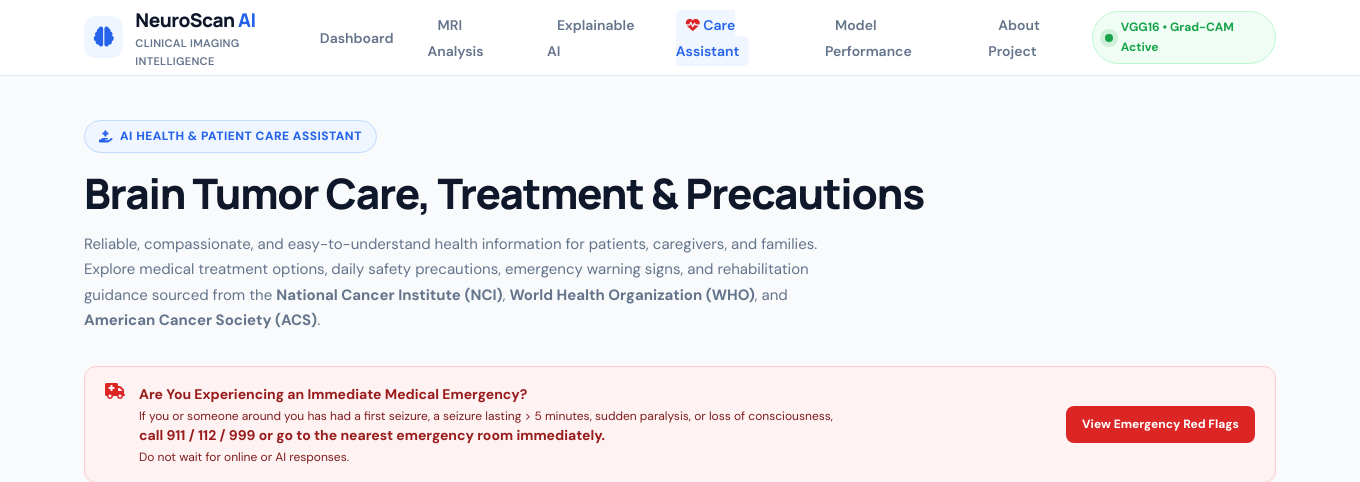
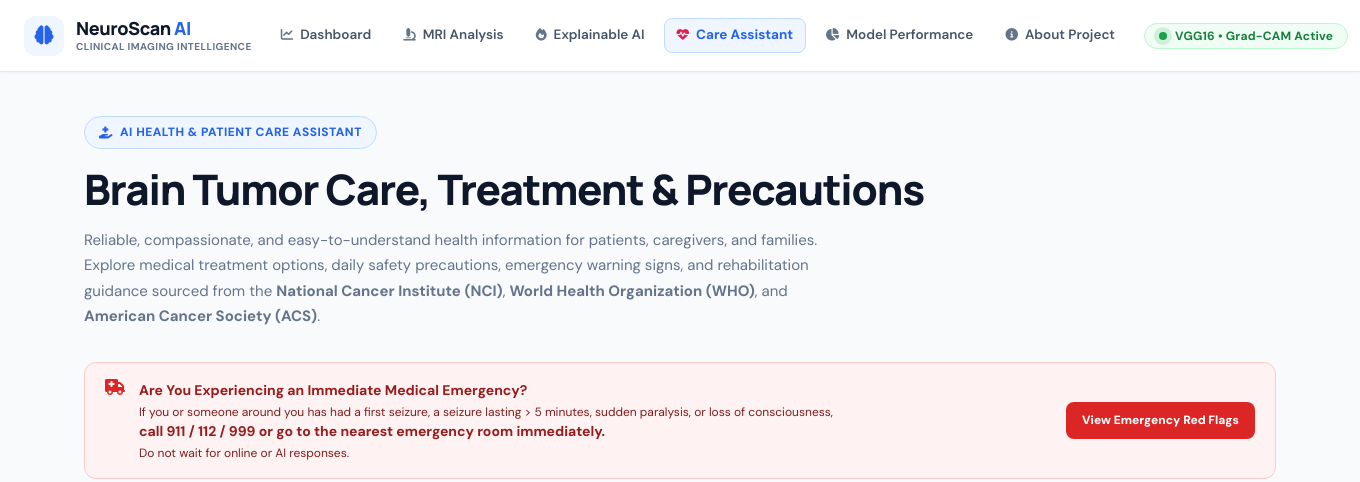
Before and after one commit to genus-lang/brain_tumor, a Flask app: page /care-assistant in a window 1360 px wide. Shown: the top 482 px of the page. Run offline with Flask 3, Linux system fonts and the light colour scheme; some libraries are stand-ins or nearby versions.

Commit message:
fix(ui): fix navbar layout, prevent multi-line text wrapping and add responsive mobile menu

```diff
--- a/static/css/style.css
+++ b/static/css/style.css
@@ -58,25 +58,29 @@ button, input, select {
     font: inherit;
 }
 
-/* NAVBAR */
+/* ==========================================================================
+   NAVBAR - CLINICAL INTELLIGENCE SAAS HEADER
+   ========================================================================== */
 .navbar {
-    height: 76px;
-    background: var(--surface);
+    height: 72px;
+    background: #ffffff;
     border-bottom: 1px solid var(--border);
     position: sticky;
     top: 0;
-    z-index: 100;
-    backdrop-filter: blur(8px);
+    z-index: 1000;
+    box-shadow: 0 1px 3px 0 rgba(15, 23, 42, 0.04), 0 1px 2px -1px rgba(15, 23, 42, 0.02);
 }
 
 .navbar-inner {
-    max-width: 1240px;
+    max-width: 1440px;
+    width: 100%;
     height: 100%;
     margin: 0 auto;
     padding: 0 24px;
     display: flex;
     align-items: center;
     justify-content: space-between;
+    gap: 16px;
 }
 
 .brand {
@@ -85,18 +89,21 @@ button, input, select {
     gap: 12px;
     text-decoration: none;
     color: inherit;
+    flex-shrink: 0;
+    white-space: nowrap;
 }
 
 .brand-icon {
-    width: 42px;
-    height: 42px;
+    width: 40px;
+    height: 40px;
     background: var(--primary-light);
     color: var(--primary);
     display: grid;
     place-items: center;
     border-radius: var(--radius-md);
-    font-size: 20px;
+    font-size: 19px;
     transition: transform 0.2s ease;
+    flex-shrink: 0;
 }
 
 .brand:hover .brand-icon {
@@ -106,14 +113,15 @@ button, input, select {
 .brand-text {
     display: flex;
     flex-direction: column;
+    line-height: 1.15;
 }
 
 .brand-name {
     font-family: 'Manrope', sans-serif;
-    font-size: 19px;
+    font-size: 18px;
     font-weight: 800;
     color: var(--navy);
-    letter-spacing: -0.5px;
+    letter-spacing: -0.4px;
 }
 
 .brand-name span {
@@ -121,61 +129,153 @@ button, input, select {
 }
 
 .brand-tag {
-    font-size: 11px;
-    font-weight: 600;
+    font-size: 10px;
+    font-weight: 700;
     color: var(--muted);
-    letter-spacing: 0.3px;
+    letter-spacing: 0.4px;
     text-transform: uppercase;
+    margin-top: 2px;
 }
 
+/* NAV LINKS - SINGLE LINE, ZERO UNWANTED WRAPPING */
 .nav-links {
     display: flex;
     align-items: center;
-    gap: 24px;
+    gap: 6px;
     list-style: none;
+    margin: 0;
+    padding: 0;
+    flex-wrap: nowrap;
+}
+
+.nav-links li {
+    display: flex;
+    align-items: center;
+    flex-shrink: 0;
 }
 
 .nav-link {
-    color: var(--muted);
+    color: #475569;
     text-decoration: none;
-    font-size: 14px;
+    font-size: 13.5px;
     font-weight: 600;
-    padding: 6px 10px;
-    border-radius: 6px;
-    transition: all 0.2s ease;
+    padding: 8px 12px;
+    border-radius: 8px;
+    transition: all 0.18s ease;
+    white-space: nowrap !important;
+    display: inline-flex;
+    align-items: center;
+    gap: 7px;
+    border: 1px solid transparent;
+    line-height: 1.2;
 }
 
-.nav-link:hover, .nav-link.active {
+.nav-link .nav-icon {
+    font-size: 12.5px;
+    color: #64748b;
+    transition: color 0.18s ease, transform 0.18s ease;
+}
+
+.nav-link:hover {
+    color: var(--primary);
+    background: #f8fafc;
+}
+
+.nav-link:hover .nav-icon {
+    color: var(--primary);
+    transform: translateY(-1px);
+}
+
+.nav-link.active {
     color: var(--primary);
     background: var(--primary-light);
+    border-color: #dbeafe;
+    font-weight: 700;
 }
 
+.nav-link.active .nav-icon {
+    color: var(--primary);
+}
+
+/* Care Assistant highlighted pill */
+.nav-link.care-link {
+    background: #fff1f2;
+    color: #e11d48;
+    border-color: #fecdd3;
+}
+
+.nav-link.care-link .nav-icon {
+    color: #e11d48;
+}
+
+.nav-link.care-link:hover {
+    background: #ffe4e6;
+    color: #be123c;
+}
+
+.nav-link.care-link.active {
+    background: var(--primary-light);
+    color: var(--primary);
+    border-color: #bfdbfe;
+}
+
+.nav-link.care-link.active .nav-icon {
+    color: #e11d48;
+}
+
+/* NAV RIGHT */
 .nav-right {
     display: flex;
     align-items: center;
-    gap: 14px;
+    gap: 12px;
+    flex-shrink: 0;
+    white-space: nowrap;
 }
 
 .status-indicator {
     display: inline-flex;
     align-items: center;
     gap: 8px;
-    background: var(--green-bg);
-    border: 1px solid var(--green-border);
-    color: var(--green);
-    padding: 6px 12px;
-    border-radius: 30px;
+    background: #f0fdf4;
+    border: 1px solid #bbf7d0;
+    color: #15803d;
+    padding: 6px 14px;
+    border-radius: 9999px;
     font-size: 12px;
     font-weight: 700;
+    white-space: nowrap !important;
+    line-height: 1;
+    letter-spacing: 0.2px;
 }
 
 .pulse-dot {
     width: 8px;
     height: 8px;
-    background: var(--green);
+    background: #16a34a;
     border-radius: 50%;
     box-shadow: 0 0 0 0 rgba(22, 163, 74, 0.4);
     animation: pulse 2s infinite;
+    flex-shrink: 0;
+}
+
+/* HAMBURGER TOGGLE BUTTON */
+.nav-toggle {
+    display: none;
+    width: 38px;
+    height: 38px;
+    border-radius: 8px;
+    border: 1px solid var(--border);
+    background: #ffffff;
+    color: var(--navy);
+    font-size: 16px;
+    cursor: pointer;
+    align-items: center;
+    justify-content: center;
+    transition: all 0.2s ease;
+}
+
+.nav-toggle:hover {
+    background: #f1f5f9;
 }
 
 @keyframes pulse {
--- a/static/js/main.js
+++ b/static/js/main.js
@@ -152,4 +152,37 @@ document.addEventListener("DOMContentLoaded", () => {
             bar.style.width = Math.max(0, Math.min(100, isNaN(targetVal) ? 0 : targetVal)) + "%";
         }, 250);
     });
+
+    // Mobile Navbar Hamburger Toggle
+    const navToggle = document.getElementById("navToggle");
+    const navLinks = document.getElementById("navLinks");
+    if (navToggle && navLinks) {
+        navToggle.addEventListener("click", () => {
+            const isOpen = navLinks.classList.toggle("open");
+            navToggle.classList.toggle("active", isOpen);
+            const icon = navToggle.querySelector("i");
+            if (icon) {
+                if (isOpen) {
+                    icon.classList.remove("fa-bars");
+                    icon.classList.add("fa-xmark");
+                } else {
+                    icon.classList.remove("fa-xmark");
+                    icon.classList.add("fa-bars");
+                }
+            }
+        });
+
+        // Close mobile menu if clicked outside
+        document.addEventListener("click", (e) => {
+            if (!navToggle.contains(e.target) && !navLinks.contains(e.target) && navLinks.classList.contains("open")) {
+                navLinks.classList.remove("open");
+                navToggle.classList.remove("active");
+                const icon = navToggle.querySelector("i");
+                if (icon) {
+                    icon.classList.remove("fa-xmark");
+                    icon.classList.add("fa-bars");
+                }
+            }
+        });
+    }
 });
--- a/templates/base.html
+++ b/templates/base.html
@@ -34,19 +34,56 @@
                 </div>
             </a>
 
-            <ul class="nav-links">
-                <li><a href="/" class="nav-link {% if active_page == 'dashboard' %}active{% endif %}">Dashboard</a></li>
-                <li><a href="/analysis" class="nav-link {% if active_page == 'analysis' %}active{% endif %}">MRI Analysis</a></li>
-                <li><a href="/explainable-ai" class="nav-link {% if active_page == 'explainable_ai' %}active{% endif %}">Explainable AI</a></li>
-                <li><a href="/care-assistant" class="nav-link {% if active_page == 'care_assistant' %}active{% endif %}"><i class="fa-solid fa-heart-pulse text-danger me-1"></i> Care Assistant</a></li>
-                <li><a href="/performance" class="nav-link {% if active_page == 'performance' %}active{% endif %}">Model Performance</a></li>
-                <li><a href="/about" class="nav-link {% if active_page == 'about' %}active{% endif %}">About Project</a></li>
+            <!-- Mobile Hamburger Toggle -->
+            <button class="nav-toggle" id="navToggle" type="button" aria-label="Toggle navigation">
+                <i class="fa-solid fa-bars"></i>
+            </button>
+
+            <!-- Navigation Links -->
+            <ul class="nav-links" id="navLinks">
+                <li>
+                    <a href="/" class="nav-link {% if active_page == 'dashboard' %}active{% endif %}">
+                        <i class="fa-solid fa-chart-line nav-icon"></i>
+                        <span>Dashboard</span>
+                    </a>
+                </li>
+                <li>
+                    <a href="/analysis" class="nav-link {% if active_page == 'analysis' %}active{% endif %}">
+                        <i class="fa-solid fa-microscope nav-icon"></i>
+                        <span>MRI Analysis</span>
+                    </a>
+                </li>
+                <li>
+                    <a href="/explainable-ai" class="nav-link {% if active_page == 'explainable_ai' %}active{% endif %}">
+                        <i class="fa-solid fa-fire nav-icon"></i>
+                        <span>Explainable AI</span>
+                    </a>
+                </li>
+                <li>
+                    <a href="/care-assistant" class="nav-link care-link {% if active_page == 'care_assistant' %}active{% endif %}">
+                        <i class="fa-solid fa-heart-pulse text-danger nav-icon"></i>
+                        <span>Care Assistant</span>
+                    </a>
+                </li>
+                <li>
+                    <a href="/performance" class="nav-link {% if active_page == 'performance' %}active{% endif %}">
+                        <i class="fa-solid fa-chart-pie nav-icon"></i>
+                        <span>Model Performance</span>
+                    </a>
+                </li>
+                <li>
+                    <a href="/about" class="nav-link {% if active_page == 'about' %}active{% endif %}">
+                        <i class="fa-solid fa-circle-info nav-icon"></i>
+                        <span>About Project</span>
+                    </a>
+                </li>
             </ul>
 
+            <!-- Right Status Badge -->
             <div class="nav-right">
                 <div class="status-indicator">
                     <div class="pulse-dot"></div>
-                    <span>VGG16 &bull; Grad-CAM Active</span>
+                    <span class="status-text">VGG16 &bull; <span class="status-text-extra">Grad-CAM </span>Active</span>
                 </div>
             </div>
         </div>
```
Also changed, not shown: other parts of static/css/style.css (+81 -4 lines).
